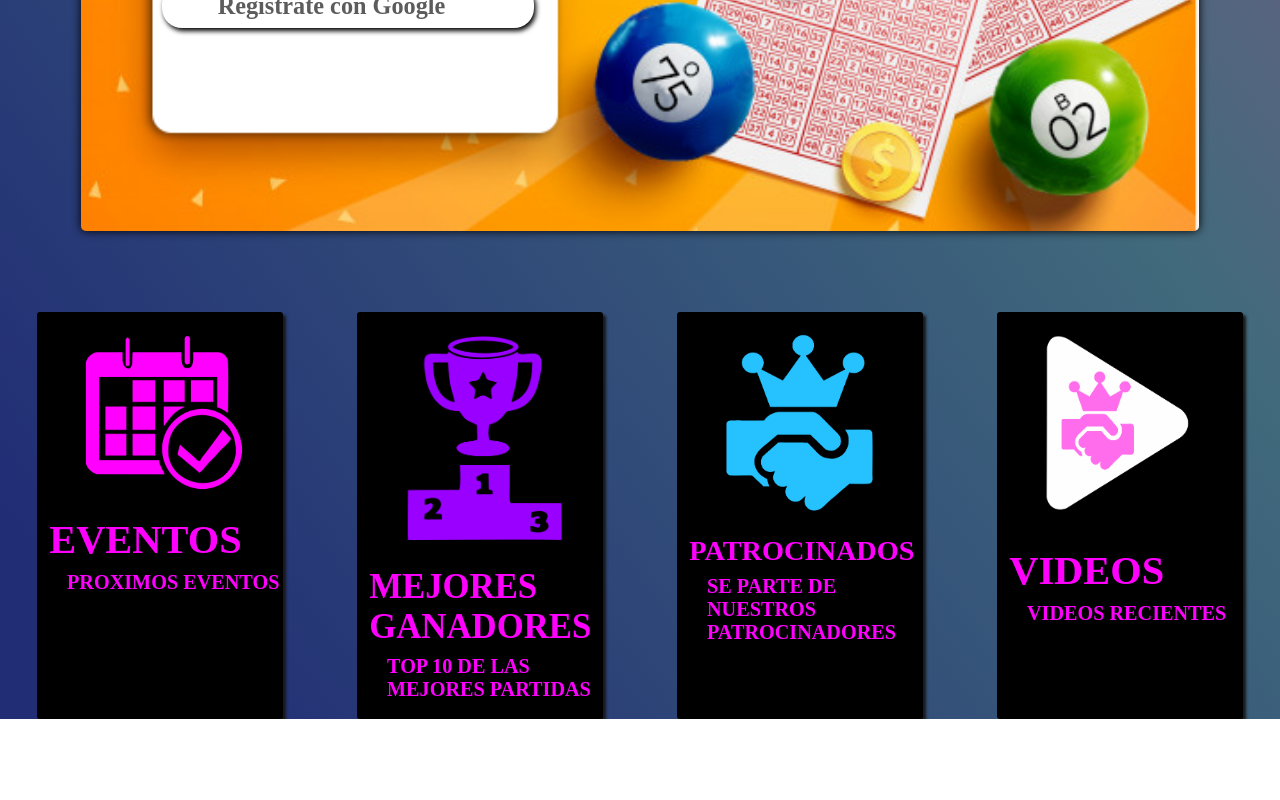
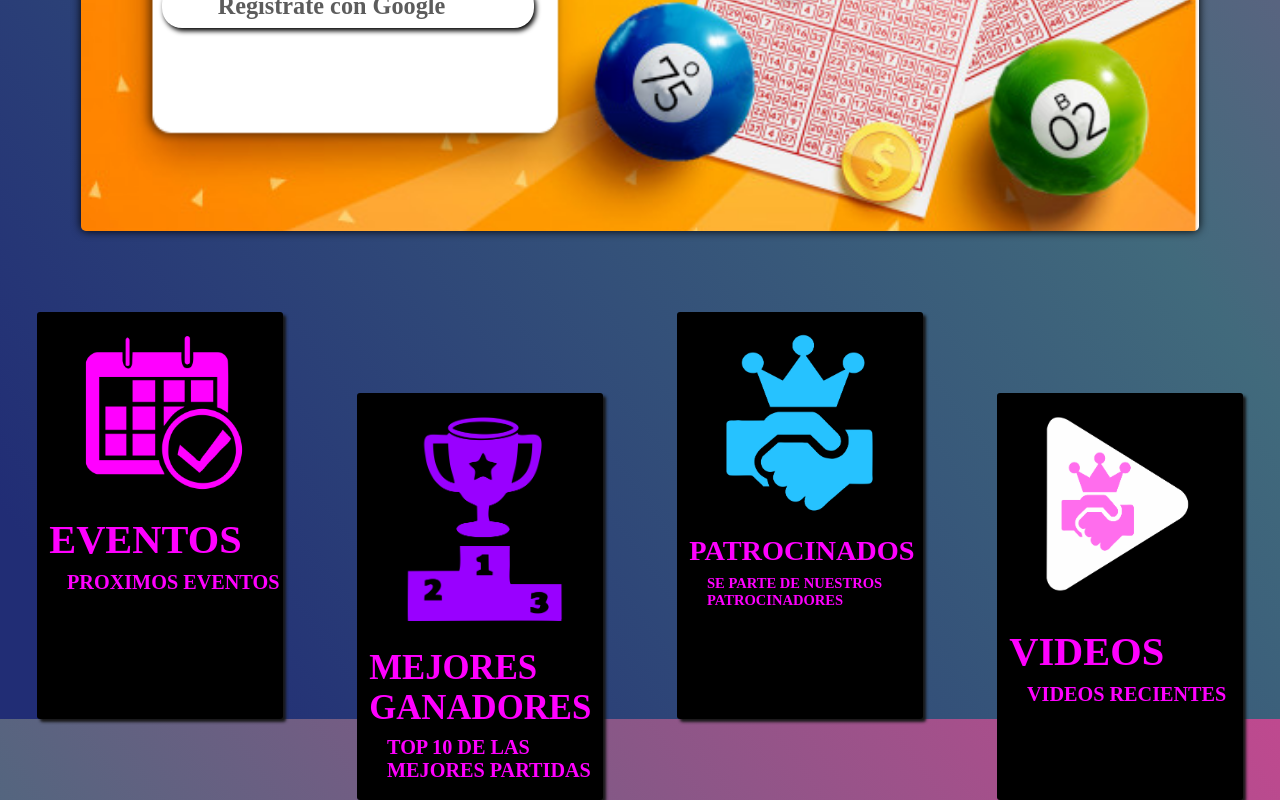
Before and after one commit to J1SUS/XD, a React (Create React App) app: page / in a window 1280 px wide. Shown: the part 1759-2559 px from the top of the page. Before the commit the page ends 2478 px from the top, so only its background shows below. Built offline with nearby package versions, Linux system fonts and the light colour scheme.

Commit message:
changed position

```diff
--- a/src/tarjetas/Tarjetas.css
+++ b/src/tarjetas/Tarjetas.css
@@ -44,3 +44,12 @@
 .tarjeta-2 h2 {
     font-size: calc(35 * 100vw / var(--ideal-viewport-width));
 }
+
+.tarjeta-2 h3 {
+    font-size: calc(18 * 100vw / var(--ideal-viewport-width));
+}
+
+.tarjeta-1, .tarjeta-3 {
+    position: relative;
+    bottom: calc(-100 * 100vw / var(--ideal-viewport-width));
+}
```
